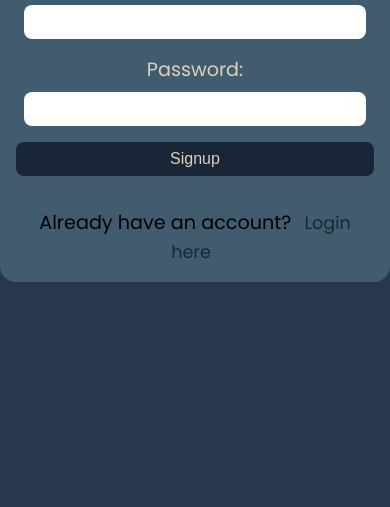
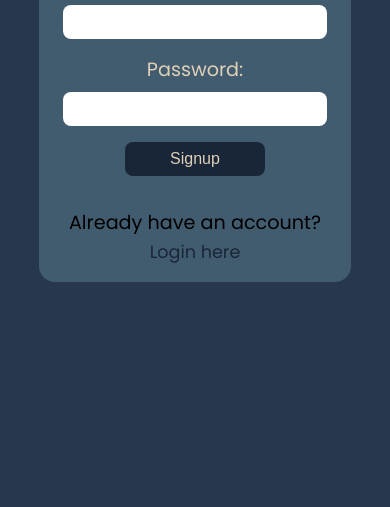
Before and after one commit to M0HAMEDHANY/Self-Development, a plain HTML site: page Self Dev/sign up/signup.html in a window 390 px wide. Shown: the part 337-844 px from the top of the page. Drawn offline with nearby package versions, Linux system fonts and the light colour scheme.

Commit message:
first commit

```diff
--- a/Self Dev/Home/script.js
+++ b/Self Dev/Home/script.js
@@ -27,4 +27,3 @@ ScrollReveal().reveal('.home-title', { delay: 200, distance: '50px', origin: 'bo
 ScrollReveal().reveal('.title', { delay: 200, distance: '50px', origin: 'bottom' });
 ScrollReveal().reveal('.content .image', { delay: 200, distance: '50px', origin: 'left' });
 ScrollReveal().reveal('.content .text-box, .content .text', { delay: 200, distance: '50px', origin: 'right' });
-ScrollReveal().reveal('.auth-links a', { delay: 200, distance: '50px', origin: 'right' });
--- a/Self Dev/Home/style.css
+++ b/Self Dev/Home/style.css
@@ -1,5 +1,3 @@
-/*    27374D      526D82      948979     DFD0B8     */
-
 @import url('https://fonts.googleapis.com/css2?family=Poppins:ital,wght@0,100;0,200;0,300;0,400;0,500;0,600;0,700;0,800;0,900;1,100;1,200;1,300;1,400;1,500;1,600;1,700;1,800;1,900&display=swap');
 
 :root {
@@ -11,8 +9,9 @@
 * {
   margin: 0;
   padding: 0;
+  box-sizing: border-box;
+}
 
-}
 body {
   background-color: var(--color-1);
   font-size: 12pt;
@@ -37,7 +36,6 @@ body {
 ::-webkit-scrollbar-thumb:hover {
   background: var(--text-color);
 }
-
 
 nav {
   height: 60px;
@@ -64,7 +62,6 @@ nav {
   align-items: center;
   flex-direction: row;
   justify-content: center;
-
 }
 
 nav a {
@@ -79,7 +76,6 @@ nav a {
 nav a:hover {
   color: aliceblue;
   background-color: #192638;
-  ;
 }
 
 nav .auth-link {
@@ -97,7 +93,6 @@ nav .auth-link {
 .auth-links {
   height: 100%;
   margin-left: auto;
-  /* Push auth links to the right */
   display: flex;
 }
 
@@ -108,7 +103,6 @@ nav .auth-link {
 
 .auth-links .auth-link {
   margin-left: 10px;
-  /* Space between auth links */
 }
 
 #logout-link {
@@ -133,7 +127,6 @@ nav svg {
   text-align: center;
   color: var(--text-color);
   margin-top: 20px;
-
 }
 
 .title {
@@ -141,7 +134,6 @@ nav svg {
   text-align: center;
   color: var(--text-color);
   margin-bottom: 60px;
-
 }
 
 a {
@@ -184,7 +176,6 @@ section {
   width: 800px;
   height: 400px;
   overflow: hidden;
-
 }
 
 .content .image img {
@@ -209,13 +200,11 @@ section {
   transform: translate(-80px, 50px);
 }
 
-
 .text {
   width: 500px;
   margin-left: 50px;
   margin-right: 50px;
 }
-
 
 @media (max-width: 900px) {
   main {
@@ -224,9 +213,8 @@ section {
     align-items: center;
     justify-content: center;
     gap: 20px;
+  }
 
-
-  }
   .links-container {
     flex-direction: column;
     align-items: flex-start;
@@ -277,7 +265,6 @@ section {
     position: fixed;
     top: 0;
     left: 0;
-    z-index: 11111111;
   }
 
   .content {
@@ -316,15 +303,6 @@ section {
   }
 
   .links-container a {
-    display: block; /* Ensures the link takes the full width for easier clicking */
+    display: block;
   }
 }
-
-/* Add JavaScript to close the sidebar when a link is clicked */
-/* <script>
-  document.querySelectorAll('.links-container a').forEach(link => {
-    link.addEventListener('click', () => {
-      document.getElementById('sidebar-active').checked = false;
-    });
-  });
-</script> */
--- a/Self Dev/login/style.css
+++ b/Self Dev/login/style.css
@@ -175,7 +175,7 @@ a:hover {
 
 @media (max-width: 480px) {
     #container {
-        width: 100%; /* Full width of the screen */
+        width: 80%;
         padding: 1rem; /* Suitable padding */
         box-sizing: border-box; /* Includes padding in width calculation */
     }
@@ -186,6 +186,6 @@ a:hover {
     }
 
     button {
-        width: 100%; /* Full width button */
+        width: 50%; /* Full width button */
     }
 }
--- a/Self Dev/sign up/style.css
+++ b/Self Dev/sign up/style.css
@@ -133,3 +133,25 @@ a:hover {
     font-size: 1.2rem;
     margin-top: 2rem;
 }
+
+@media (max-width: 480px) {
+    #container {
+        width: 80%;
+        /* Full width of the screen */
+        padding: 1rem;
+        /* Suitable padding */
+        box-sizing: border-box;
+        /* Includes padding in width calculation */
+    }
+
+    #container input[type="text"],
+    #container input[type="password"] {
+        width: calc(100% - 2rem);
+        /* Full width minus padding */
+    }
+
+    button {
+        width: 50%;
+        /* Full width button */
+    }
+}
```
Also changed, not shown: index.html (+2 -7 lines).
